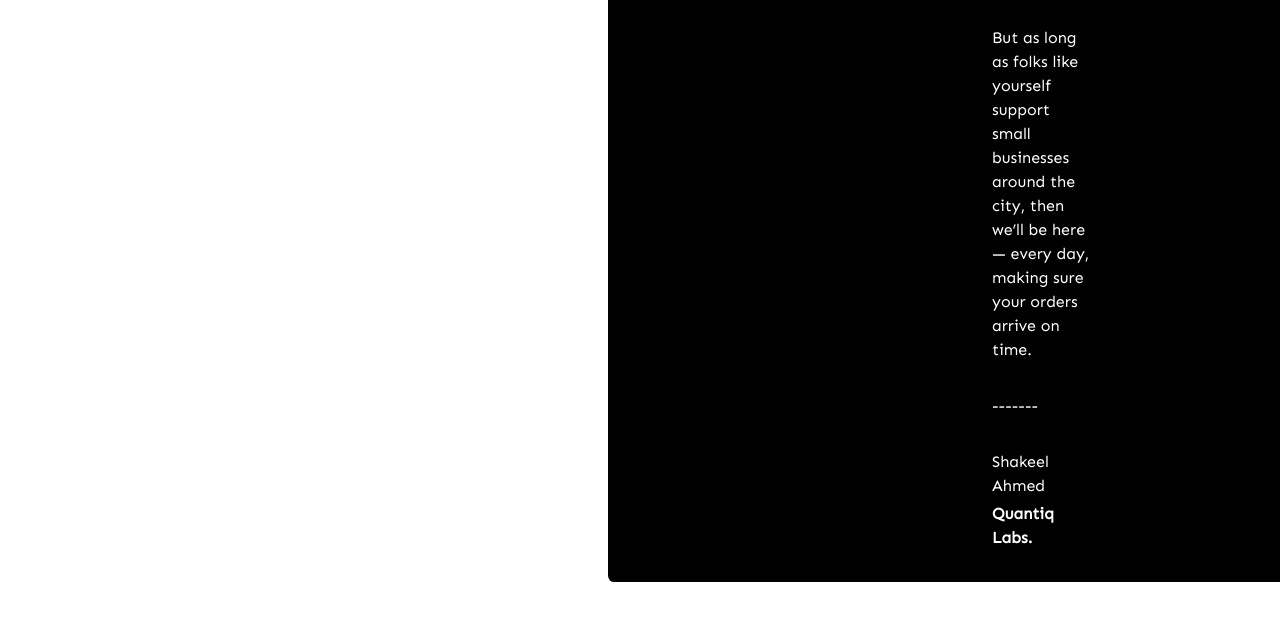
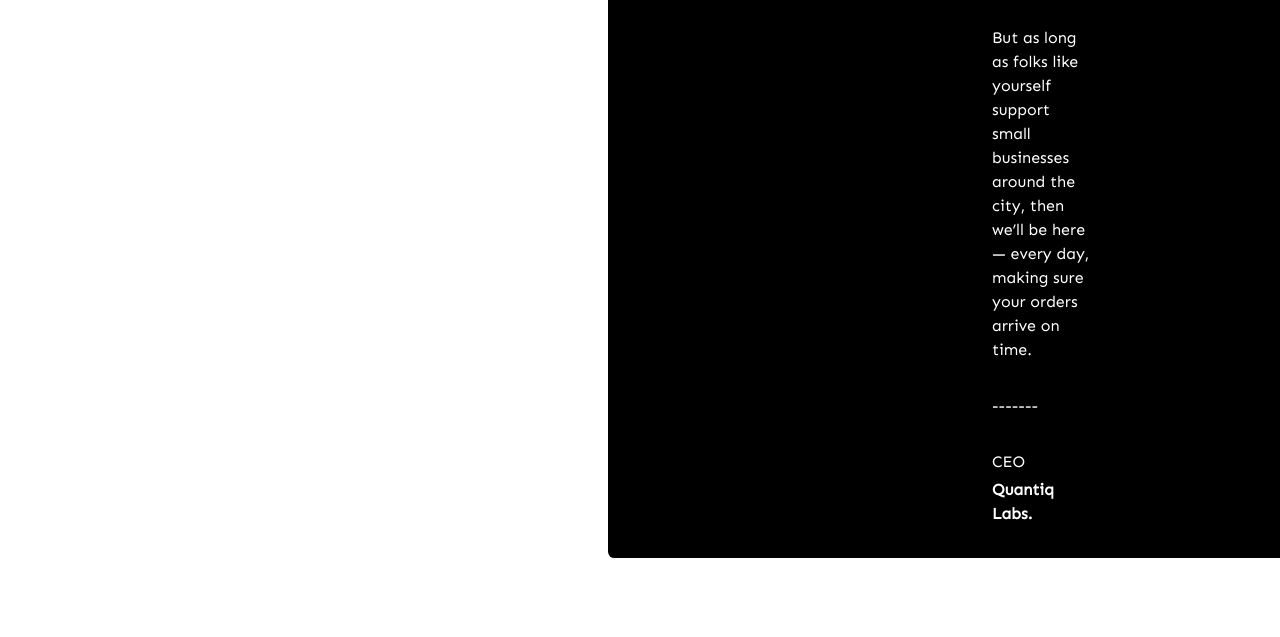
Before and after one commit to aar-ish/Product-Landing-Page, a plain HTML site: page index.html in a window 1280 px wide. Shown: the part 3667-4304 px from the top of the page. Drawn offline with Linux system fonts and the light colour scheme.

Commit message:
Update index.html

```diff
--- a/index.html
+++ b/index.html
@@ -132,7 +132,7 @@
               <p>That said: we know that we love making sure you have the proper services you need for your web development , artificial intelligence and crypto work, and we’re going to keep doing that - with our team - until the city tells us we can’t.</p>
               <p>But as long as folks like yourself support small businesses around the city, then we’ll be here — every day, making sure your orders arrive on time.</p>
               <p>-------</p>
-              <p>Shakeel Ahmed</p>
+              <p>CEO</p>
               <p style="font-family: 'Sen', sans serif; font-weight: 700; margin-top: -28px;">Quantiq Labs.</p>
             </div>
          </div>
```
